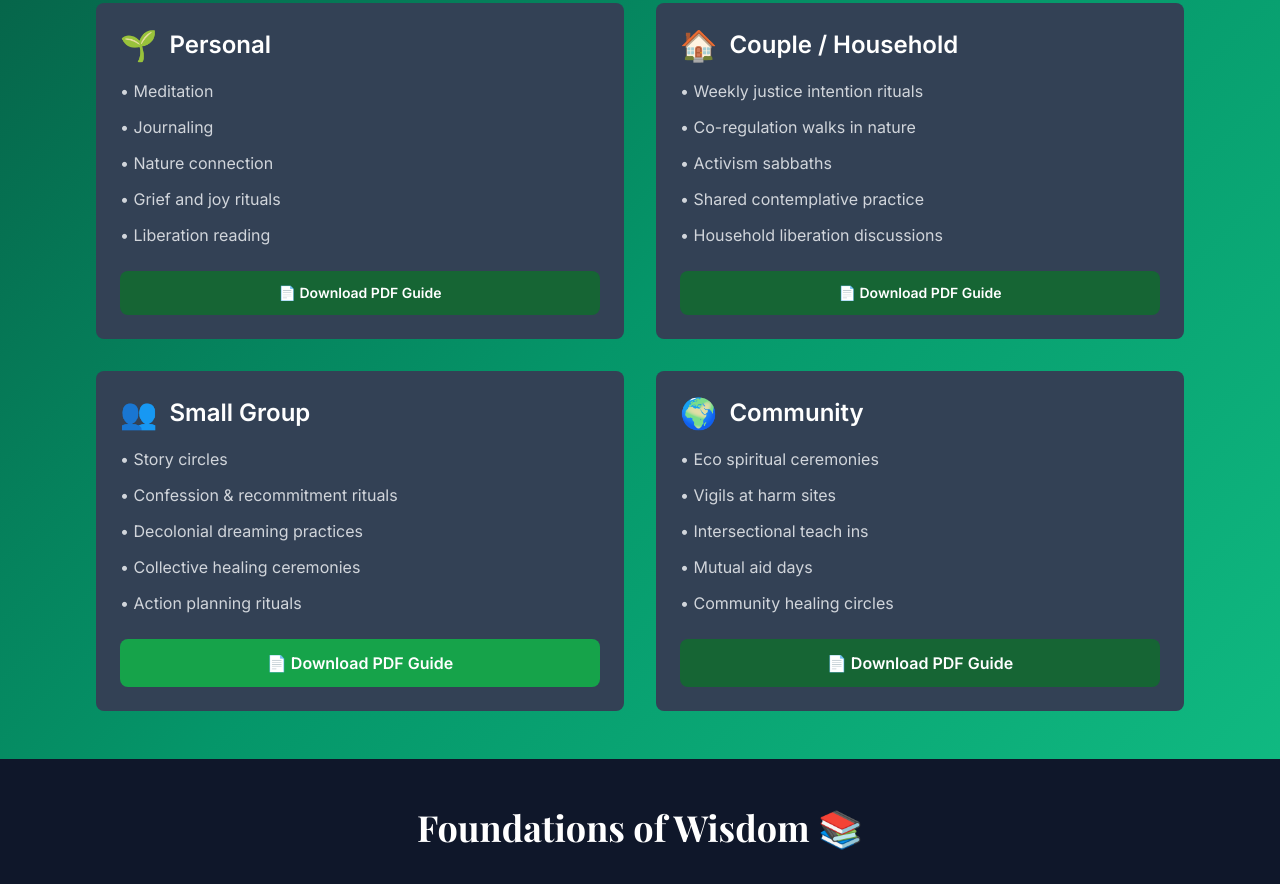
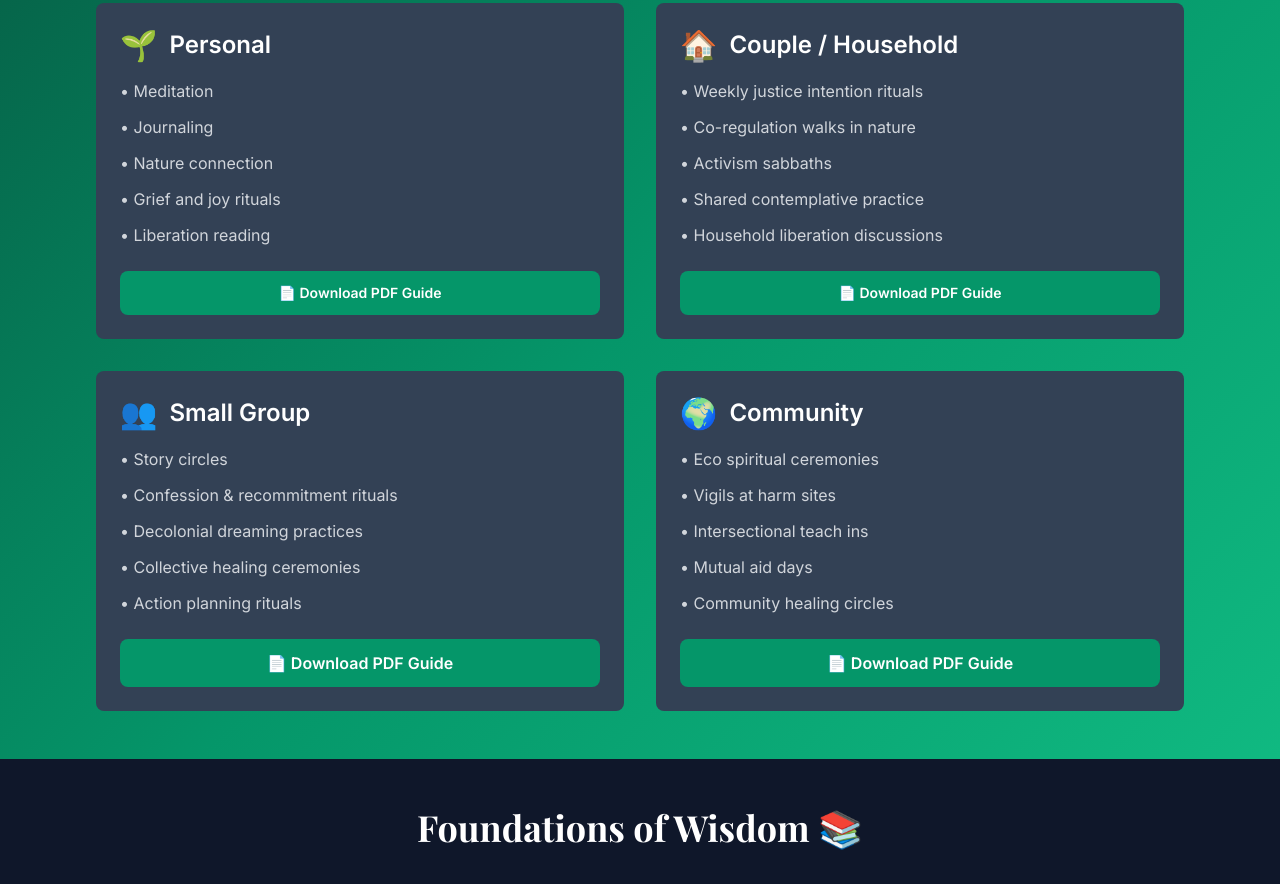
Before and after one commit to D-E-S-tiny/-intersectional-justice-spirituality, a plain HTML site: page index.html in a window 1280 px wide. Shown: the part 2437-3321 px from the top of the page. Drawn offline with nearby package versions, Linux system fonts and the light colour scheme.

Commit message:
Update index.html

```diff
--- a/index.html
+++ b/index.html
@@ -379,7 +379,7 @@
             <li>• Grief and joy rituals</li>
             <li>• Liberation reading</li>
           </ul>
-          <a href="https://drive.google.com/uc?export=download&id=1cGGvucxpcvbXvVRc1sewOD_TLoSqsZXD" target="_blank" rel="noopener noreferrer" class="bg-green-800 text-white px-4 py-3 rounded-lg font-semibold hover:bg-green-700 transition-colors text-sm min-h-[44px] flex items-center justify-center download-btn">
+          <a href="https://drive.google.com/uc?export=download&id=1cGGvucxpcvbXvVRc1sewOD_TLoSqsZXD" target="_blank" rel="noopener noreferrer" class="download-btn bg-green-800 text-white px-4 py-3 rounded-lg font-semibold hover:bg-green-700 transition-colors text-sm min-h-[44px] flex items-center justify-center">
             📄 Download PDF Guide
           </a>
         </div>
@@ -395,7 +395,7 @@
             <li>• Shared contemplative practice</li>
             <li>• Household liberation discussions</li>
           </ul>
-          <a href="https://drive.google.com/uc?export=download&id=1wUevfUkjjDAtQbfjvabK40QYqPAYOziI" target="_blank" rel="noopener noreferrer" class="bg-green-800 text-white px-4 py-3 rounded-lg font-semibold hover:bg-green-700 transition-colors text-sm min-h-[44px] flex items-center justify-center download-btn">
+          <a href="https://drive.google.com/uc?export=download&id=1wUevfUkjjDAtQbfjvabK40QYqPAYOziI" target="_blank" rel="noopener noreferrer" class="download-btn bg-green-800 text-white px-4 py-3 rounded-lg font-semibold hover:bg-green-700 transition-colors text-sm min-h-[44px] flex items-center justify-center">
             📄 Download PDF Guide
           </a>
         </div>
@@ -411,7 +411,7 @@
             <li>• Collective healing ceremonies</li>
             <li>• Action planning rituals</li>
           </ul>
-          <a href="https://drive.google.com/uc?export=download&id=1wUevfUkjjDAtQbfjvabK40QYqPAYOziI" target="_blank" rel="noopener noreferrer" class="bg-green-600 text-white px-4 py-3 rounded-lg font-semibold hover:bg-green-700 transition-colors min-h-[44px] flex items-center justify-center download-btn">
+          <a href="https://drive.google.com/uc?export=download&id=1wUevfUkjjDAtQbfjvabK40QYqPAYOziI" target="_blank" rel="noopener noreferrer" class="download-btn bg-green-600 text-white px-4 py-3 rounded-lg font-semibold hover:bg-green-700 transition-colors min-h-[44px] flex items-center justify-center">
             📄 Download PDF Guide
           </a>
         </div>
@@ -427,7 +427,7 @@
             <li>• Mutual aid days</li>
             <li>• Community healing circles</li>
           </ul>
-          <a href="https://drive.google.com/uc?export=download&id=1nh47rxlZFLlyZPtxQGzp5tZhjdbkCQtp" target="_blank" rel="noopener noreferrer" class="bg-green-800 text-white px-4 py-3 rounded-lg font-semibold hover:bg-green-700 transition-colors min-h-[44px] flex items-center justify-center download-btn">
+          <a href="https://drive.google.com/uc?export=download&id=1nh47rxlZFLlyZPtxQGzp5tZhjdbkCQtp" target="_blank" rel="noopener noreferrer" class="download-btn bg-green-800 text-white px-4 py-3 rounded-lg font-semibold hover:bg-green-700 transition-colors min-h-[44px] flex items-center justify-center">
             📄 Download PDF Guide
           </a>
         </div>
@@ -1033,6 +1033,98 @@
 
     // Example: no additional code needed for PDF download links as they are unchanged
 
+    // Apply the new color to all elements with class 'download-btn'
+    document.addEventListener('DOMContentLoaded', () => {
+      // We want to match the 'Read More' buttons in the 'Our Beliefs' section
+      // and the "Download PDF Guide" buttons in the 'Living the Path' section
+      // The 'Read More' buttons in beliefs have no specific class, but their class is consistent
+      // and the "Download PDF Guide" buttons have class 'download-btn'.
+
+      // First, define the target color, matching the "Read More" buttons of the "Our Beliefs" section.
+      // Let's find the "Read More" buttons in the beliefs section:
+
+      const readMoreButtons = document.querySelectorAll('section#beliefs button');
+      // For safety, filter buttons with text "Read More"
+      readMoreButtons.forEach(btn => {
+        if (btn.textContent.trim() === 'Read More') {
+          // Get the current background color
+          // We want to match the "Read More" buttons' hover color, which is 'hover:bg-green-700'
+          // Tailwind's 'bg-green-600' with hover 'bg-green-700'
+          // So let's apply 'bg-green-600' as the new color
+
+          btn.classList.remove('bg-green-600');
+          btn.classList.remove('hover:bg-green-700');
+
+          // Instead, set the background color directly and hover
+          // We can do this by adding inline styles or Tailwind classes
+
+          // Use inline style for background color
+          btn.style.backgroundColor = '#059669'; // Tailwind 'green-600'
+
+          // For hover effect, add a class that changes background on hover
+          // Since we cannot dynamically add Tailwind hover classes easily, add a class that applies the hover color
+
+          // Create a new class for hover if needed
+
+          // But for simplicity, add a class with inline style for hover using CSS
+
+          // Instead, to keep code simple, just add a class
+
+          // Let's add a class 'match-readmore' with background color #059669 and hover #047857 (green-700)
+
+          // Append style in CSS:
+
+        }
+      });
+
+      // For the "Download PDF Guide" buttons, we want to change their background color to match the "read more" buttons
+      const downloadButtons = document.querySelectorAll('.download-btn');
+
+      downloadButtons.forEach(btn => {
+        // Remove existing background classes
+        // and set background color to match the "Read More" buttons
+        btn.classList.remove('bg-green-800');
+        // Apply new class
+        // Instead of classes, set style directly
+        btn.style.backgroundColor = '#059669'; // Tailwind 'green-600'
+        // For hover, add a class for hover background
+        // But since the hover is handled via Tailwind, to override, we can add inline style for hover using CSS
+        // For simplicity, add a class
+      });
+
+      // To fully implement, define a CSS rule for the new class
+    });
+  </script>
+  <style>
+    /* Additional styles for matching buttons */
+    /* Define class for the "Read More" buttons in Beliefs section */
+    .match-readmore {
+      background-color: #059669 !important; /* Tailwind green-600 */
+    }
+    /* For hover effect, we can use Tailwind's hover:bg-green-700, but since we're doing inline styles, override hover as well if necessary */
+    /* Alternatively, define hover style in CSS */
+    .match-readmore:hover {
+      background-color: #047857 !important; /* Tailwind green-700 */
+    }
+  </style>
+  <script>
+    // Apply the new color to all relevant buttons after DOM loads
+    document.addEventListener('DOMContentLoaded', () => {
+      // Select all "Read More" buttons in Beliefs section
+      const readMoreBtns = document.querySelectorAll('section#beliefs button');
+      readMoreBtns.forEach(btn => {
+        if (btn.textContent.trim() === 'Read More') {
+          btn.classList.add('match-readmore');
+        }
+      });
+
+      // Select all download PDF guide buttons
+      const downloadBtns = document.querySelectorAll('.download-btn');
+      downloadBtns.forEach(btn => {
+        btn.classList.remove('bg-green-800');
+        btn.classList.add('match-readmore');
+      });
+    });
   </script>
 </body>
 </html>
```
